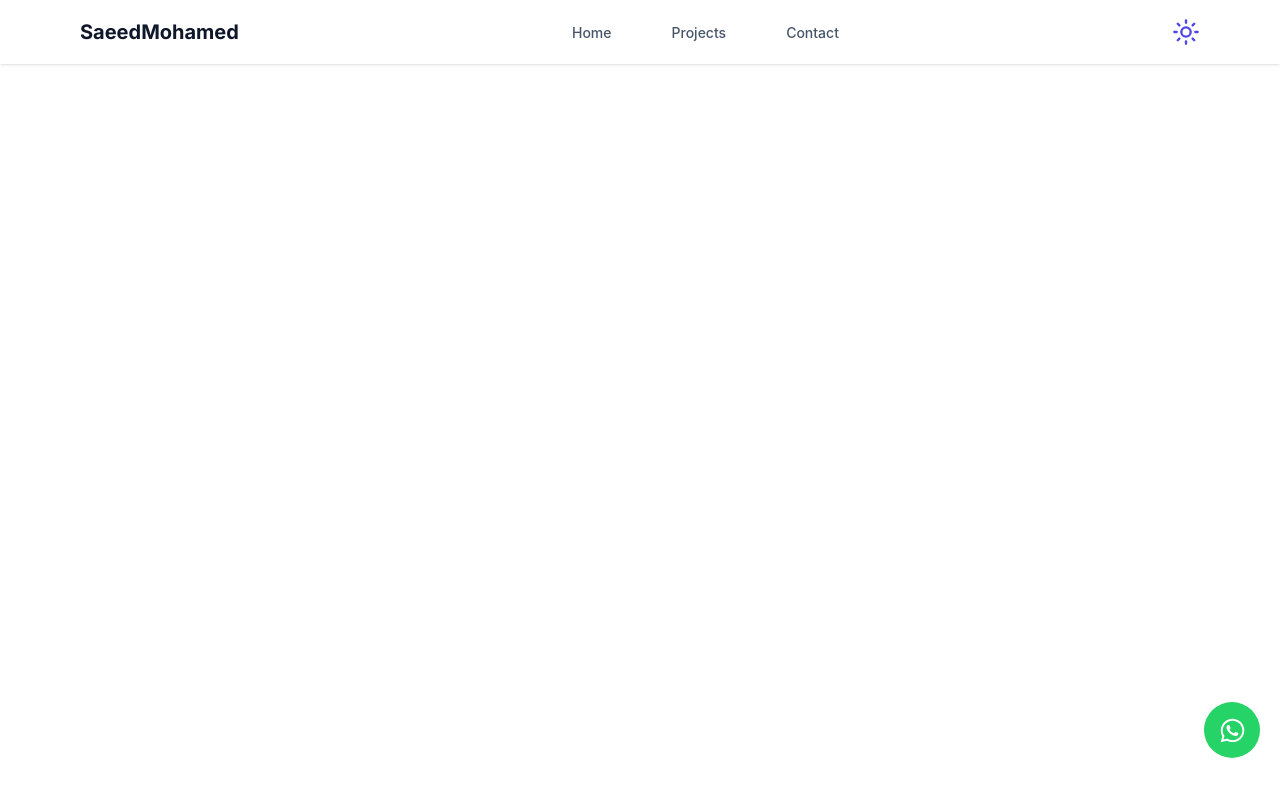
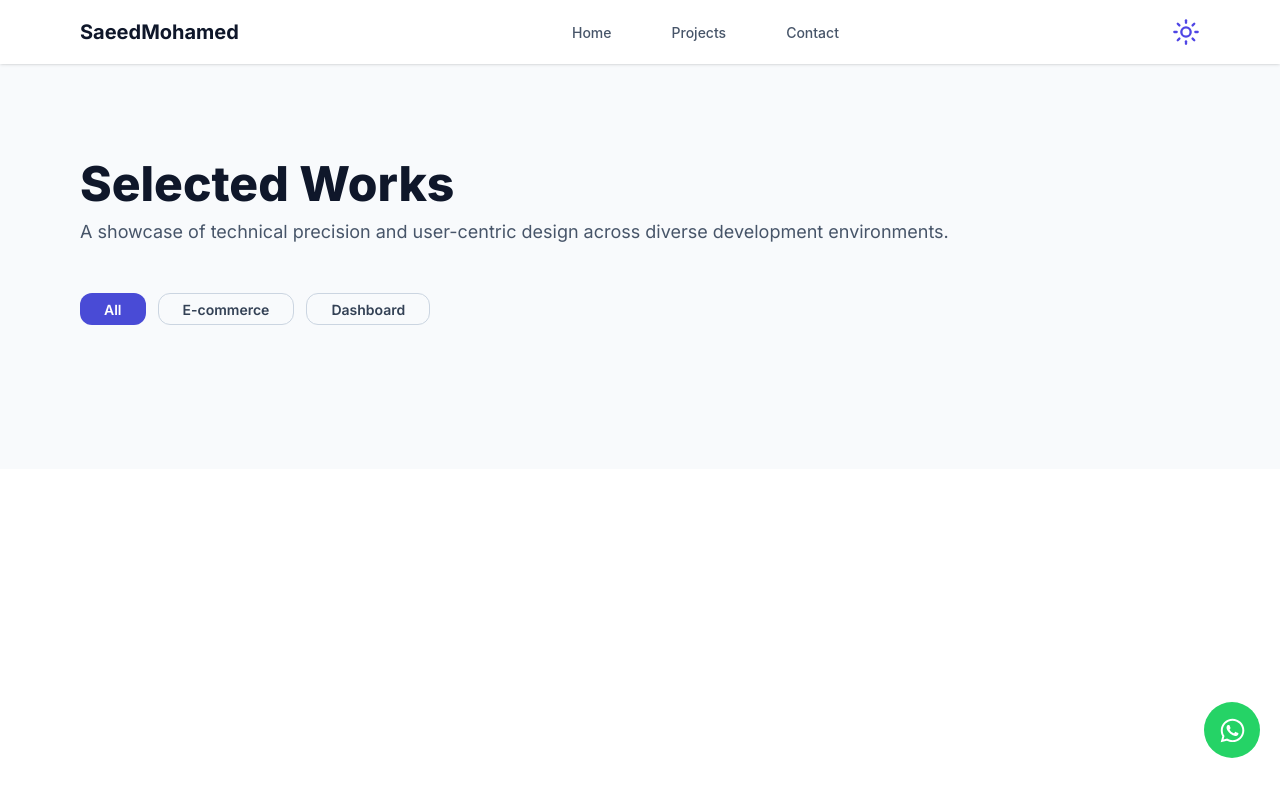
Before and after one commit to sydalshghty/SaeedMohamed, a React (Vite) app: page /#/projects in a window 1280 px wide. Shown: the top 796 px of the page. Built offline with nearby package versions, Linux system fonts and the light colour scheme.

Commit message:
upload-all-new-changes

```diff
--- /dev/null
+++ b/src/components/all-projects.jsx
@@ -0,0 +1,38 @@
+import { useState } from "react";
+
+function AllProjects() {
+    const filterProjects = [
+        { id: 1, category: "All" },
+        { id: 2, category: "E-commerce" },
+        { id: 3, category: "Dashboard" }
+    ]
+    const [category, setCategory] = useState("All");
+    return (
+        <section className="all-projects w-full h-full pt-11 pb-11 lg:pt-24 lg:pb-24  bg-[#F8FAFC] dark:bg-[#000F21]">
+            <div className="container w-full h-full">
+                <div className="content-text flex flex-col gap-2.5">
+                    <h1 className="text-3xl lg:text-5xl font-extrabold text-[#0F172A] dark:text-[#D3E4FE]">Selected Works</h1>
+                    <p className="text-[14px] lg:text-[18px] text-[#475569] dark:text-[#C7C4D7]">A showcase of technical precision and user-centric design across diverse
+                        development environments.</p>
+                </div>
+                <ul className="filter-projects w-full mt-12 mb-12 flex items-center gap-3 flex-wrap">
+                    {filterProjects.map((project, index) => {
+                        return (
+                            <li key={project.id}
+                                onClick={() => setCategory(project.category)}
+                                className={` ${category === project.category ? "active" : ""}  w-fit h-8 border border-[#CBD5E1] rounded-xl
+                                    pl-6 pr-6 pt-2 pb-2 flex justify-center items-center
+                                    cursor-pointer text-[14px] text-[#334155] font-semibold
+                                    dark:bg-[#102034]
+                                    dark:border-[#464554]
+                                    dark:text-[#D3E4FE]
+                                    `}>{project.category}</li>
+                        )
+                    })}
+
+                </ul>
+            </div>
+        </section>
+    )
+}
+export default AllProjects;
--- a/src/components/contact-home.jsx
+++ b/src/components/contact-home.jsx
@@ -2,34 +2,27 @@ import { FaWhatsapp } from "react-icons/fa";
 import { CiMail } from "react-icons/ci";
 import { Mail } from "lucide-react";
 import { motion } from "framer-motion";
-function ContactHome(){
-    return(
-        <motion.section
-        initial={{opacity: 0, y: 200}}
-        whileInView={{opacity: 1, y: 0}}
-        transition={{duration: 0.6}}
-        viewport={{
-            once: true,
-            amount: 0.3
-        }}
-        className="contact-home w-full h-full pt-11 pb-11 bg-[#F8FAFC] dark:bg-[#000F21]">
+function ContactHome() {
+    return (
+        <section
+            className="contact-home w-full h-full pt-11 pb-11 bg-[#F8FAFC] dark:bg-[#000F21]">
             <div className="container w-full h-full">
                 <div className="content-section h-fit lg:h-98 bg-[#4F46E5] dark:bg-[#8083FF] pt-12 pb-12 rounded-3xl flex flex-col justify-center items-center gap-6">
                     <h1 className="text-3xl lg:text-5xl font-extrabold text-[#ffffff] dark:text-[#0D0096] w-full lg-w-[44%] text-center">Ready to start your next project?</h1>
-                        <p className="text-[14px] lg:text-[16px] text-[#ffffff] dark:text-[#0D0096]  w-full lg:w-[44%] text-center">I'm currently accepting new freelance projects and full-time opportunities. Let's talk about your vision.</p>
+                    <p className="text-[14px] lg:text-[16px] text-[#ffffff] dark:text-[#0D0096]  w-full lg:w-[44%] text-center">I'm currently accepting new freelance projects and full-time opportunities. Let's talk about your vision.</p>
                     <div className="btns-contact flex gap-6">
                         <a className="email-btn w-40 h-13 lg:w-45 lg:h-15 bg-white dark:bg-[#0D0096] rounded-xl flex justify-center items-center gap-3" href="mailto:">
-                            <Mail className="text-[22px] font-bold text-[#4F46E5] dark:text-[#8083FF]"/>
+                            <Mail className="text-[22px] font-bold text-[#4F46E5] dark:text-[#8083FF]" />
                             <p className="text-[15px] lg:text-[18px] font-bold text-[#4F46E5] dark:text-[#8083FF] capitalize font-sans">email me</p>
                         </a>
                         <a className="whatsapp-btn w-40 h-13 lg:w-45 lg:h-15 border-2 border-white dark:border-[#0D0096] rounded-xl flex justify-center items-center gap-3" href="https://wa.me/201271382350">
-                            <FaWhatsapp className="text-[22px] font-bold text-white dark:text-[#0D0096]"/>
+                            <FaWhatsapp className="text-[22px] font-bold text-white dark:text-[#0D0096]" />
                             <p className="text-[15px] lg:text-[18px] text-white font-bold capitalize dark:text-[#0D0096]">whatsapp</p>
                         </a>
                     </div>
                 </div>
             </div>
-        </motion.section>
+        </section>
     )
 }
 export default ContactHome;
--- a/src/components/footer.jsx
+++ b/src/components/footer.jsx
@@ -1,11 +1,8 @@
 import { motion } from "framer-motion";
-function Footer(){
-    return(
-        <motion.section
-        initial={{opacity: 0, y: 200}}
-        whileInView={{opacity: 1, y: 0}}
-        transition={{duration: 0.6}}
-        className="footer bg-[#F8FAFC] dark:bg-[#031427] pt-11 pb-11">
+function Footer() {
+    return (
+        <section
+            className="footer bg-[#F8FAFC] dark:bg-[#031427] pt-11 pb-11">
             <div className="content-footer w-full bg-white dark:bg-[#020617] h-37.5 border-t border-b border-[#E2E8F0] dark:border-[#1E293B]">
                 <div className="container w-full h-full flex justify-between items-center">
                     <div className="col-div">
@@ -14,7 +11,7 @@ function Footer(){
                     </div>
                     <ul className="flex gap-8 items-center">
                         <li>
-                                <a href="https://www.linkedin.com/in/saeed-mohamed-668992339/" target="_blank" className="text-[12px] text-[#64748B]">LINKEDIN</a>
+                            <a href="https://www.linkedin.com/in/saeed-mohamed-668992339/" target="_blank" className="text-[12px] text-[#64748B]">LINKEDIN</a>
                         </li>
                         <li>
                             <a href="https://github.com/sydalshghty?tab=repositories" target="_blank" className="text-[12px] text-[#64748B]">GITHUB</a>
@@ -25,7 +22,7 @@ function Footer(){
                     </ul>
                 </div>
             </div>
-        </motion.section>
+        </section>
     )
 }
 export default Footer;
--- a/src/components/hero.jsx
+++ b/src/components/hero.jsx
@@ -4,15 +4,15 @@ import BgLight from "../assets/Hero Section-bg.png";
 import { Link } from "react-router-dom";
 import { motion } from "framer-motion";
 
-function Hero(){
-    return(
+function Hero() {
+    return (
         <div className="hero-section w-full h-full bg-(--bg2) pt-15 pb-20 lg:pt-24 lg:pb-24 dark:bg-(--bgdark2) relative">
             <div className="container w-full h-full flex">
                 <motion.div
-                initial={{opacity: 0, y: 200}}
-                animate={{opacity: 1, y: 0}}
-                transition={{duration: 0.6}}
-                className="col-information flex flex-col gap-6">
+                    initial={{ opacity: 0, y: 200 }}
+                    animate={{ opacity: 1, y: 0 }}
+                    transition={{ duration: 0.6 }}
+                    className="col-information flex flex-col gap-6">
                     <div className="col-available w-51.25 h-5.5 pt-1 pb-1 pl-3 pr-3 bg-(--avialableBG) rounded-xl flex justify-center items-center dark:bg-[#26364A]">
                         <p className="text-[14px] font-semibold font-sans text-(--textColor) dark:text-[#C0C1FF]">AVAILABLE FOR WORK</p>
                     </div>
@@ -20,17 +20,17 @@ function Hero(){
                     <p className="description text-[14px] lg:text-[18px] text-[#475569] dark:text-[#C7C4D7] w-full lg:w-[60%]">I am a front-end engineer specializing in building precision-engineered,
                         scalable web applications with React, JavaScript,Tailwind css,Redux-Toolkit and modern design systems.</p>
                     <div className="view-touch-btns flex flex-col lg:flex-row  items-start lg:items-center gap-6">
-                        <Link to={"##"}>
+                        <Link to={"/projects"}>
                             <div className="view-btn cursor-pointer flex gap-1 items-center justify-center w-45.75 h-12 pl-8 pr-8 pt-4 pb-4 bg-[#4F46E5] rounded text-[14px] text-white font-semibold font-sans dark:bg-[#C0C1FF] dark:text-[#1000A9]">
                                 View Projects
-                                <ArrowRight className="text-white w-4 dark:text-[#1000A9]"/>
+                                <ArrowRight className="text-white w-4 dark:text-[#1000A9]" />
                             </div>
                         </Link>
 
                     </div>
                 </motion.div>
                 <div className="col-img">
-                  {/* <img src={ProfileImg} alt="profile-img" /> */}
+                    {/* <img src={ProfileImg} alt="profile-img" /> */}
                 </div>
             </div>
         </div>
--- a/src/index.css
+++ b/src/index.css
@@ -268,3 +268,23 @@ nav .container ul li.active a{
 }
 }
 /*End Footer Style*/
+
+/*Start Projects-Page Style*/
+.all-projects .container ul li.active{
+  background-color: #494BD6;
+  color: white;
+  border: none !important;
+}
+html.dark .all-projects .container ul li.active{
+  background-color: #C0C1FF;
+  color: #1000A9;
+}
+@media (max-width: 520px){
+  .all-projects .container .content-text h1{
+    font-size: 20px;
+  }
+  .all-projects .container .content-text p{
+    font-size: 12px;
+  }
+}
+/*End Projects-Page Style*/
--- a/src/pages/Projects.jsx
+++ b/src/pages/Projects.jsx
@@ -1,6 +1,11 @@
-function ProjectsPage(){
-    return(
-        <h1>projects, page</h1>
+import AllProjects from "../components/all-projects";
+function ProjectsPage() {
+    return (
+        <>
+            <div className="projects-page mt-16">
+                <AllProjects />
+            </div>
+        </>
     )
 }
 export default ProjectsPage;
```
Also changed, not shown: src/App.jsx (+9 -9 lines), src/components/navbar.jsx (+29 -29 lines), src/components/projects.jsx (+14 -14 lines).
